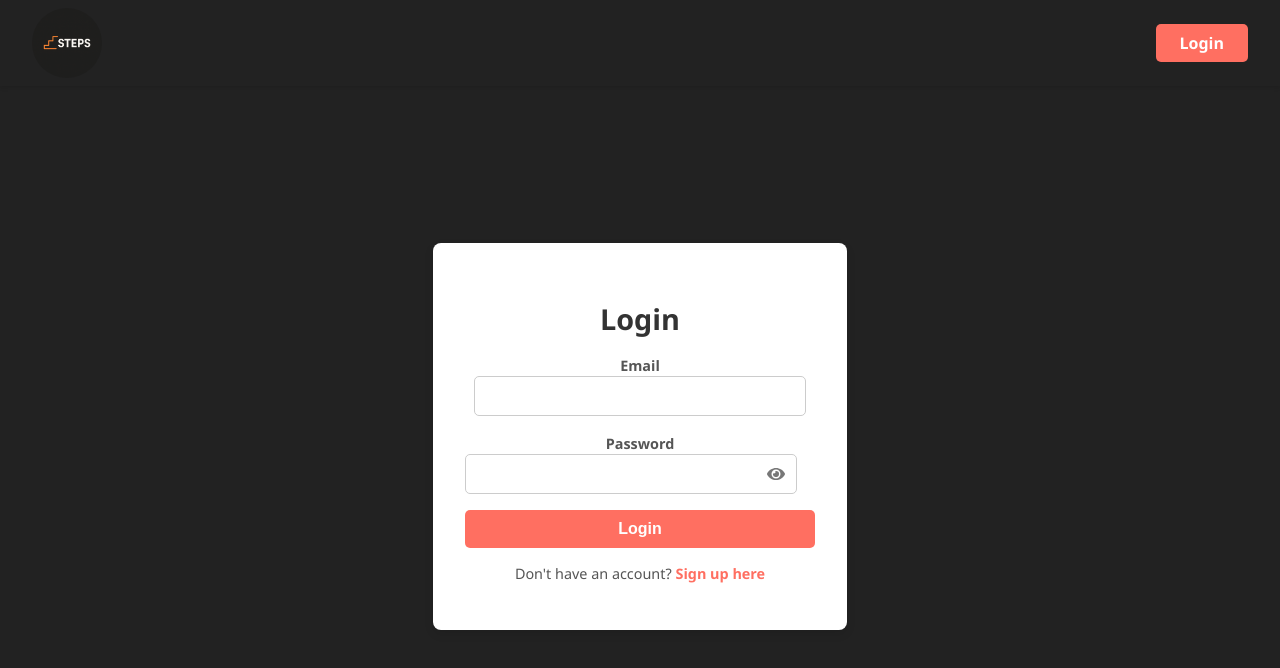
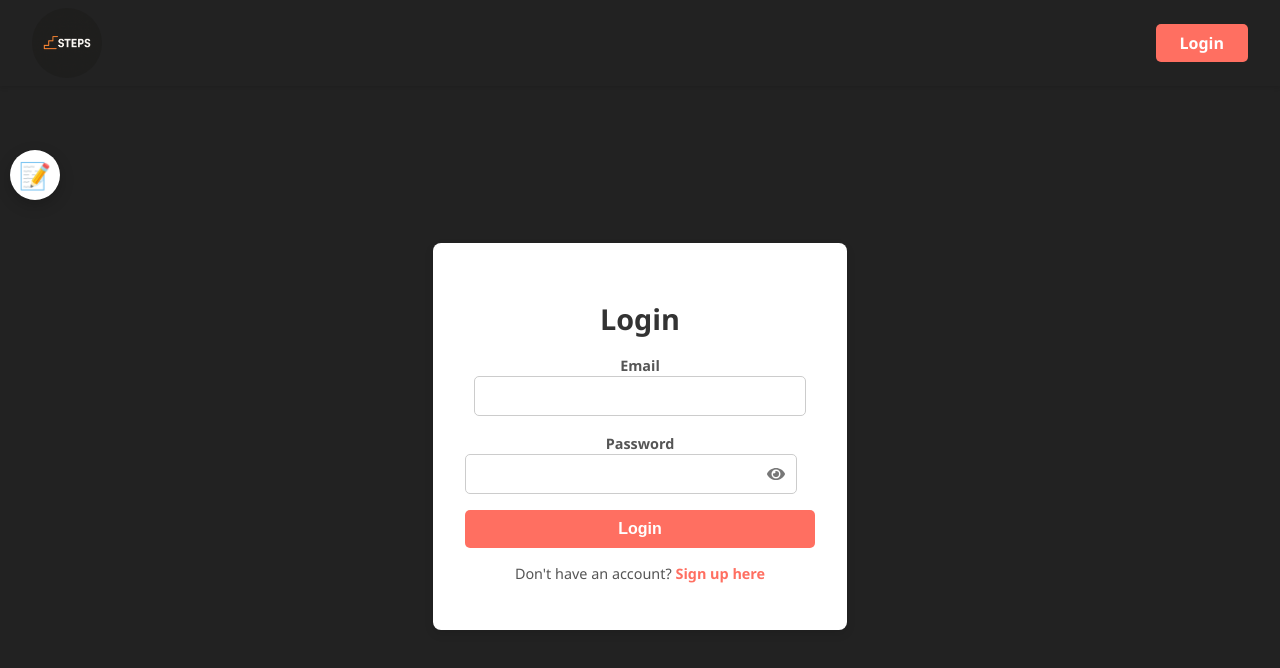
Before and after one commit to MarwenCode/progress, a React (Vite) app in the folder client/: page /login in a window 1280 px wide. Shown: the top 668 px of the page. Built offline with nearby package versions, Linux system fonts and the light colour scheme.

Commit message:
add floating button

```diff
--- a/client/package.json
+++ b/client/package.json
@@ -22,6 +22,7 @@
     "lottie-react": "^2.4.0",
     "react": "^18.3.1",
     "react-dom": "^18.3.1",
+    "react-draggable": "^4.4.6",
     "react-icons": "^5.4.0",
     "react-redux": "^9.2.0",
     "react-router-dom": "^7.0.2",
--- a/client/src/App.jsx
+++ b/client/src/App.jsx
@@ -1,4 +1,4 @@
-import React, { useEffect } from "react";
+import React, { useEffect, useState } from "react";
 import {
   BrowserRouter as Router,
   Routes,
@@ -16,8 +16,13 @@ import Navbar from "./components/navbar/Navbar";
 import Register from "./pages/register/Register";
 import Login from "./pages/login/Login";
 
+import FloatingButton from "./components/floatingButton/FloatingButton";
+import SideBar from "./components/sidebar/SideBar";
+
 function App() {
   const dispatch = useDispatch();
+  const [isOpen, setIsOpen] = useState(false);
+
   const token = useSelector((state) => state.user.token);
   const isAuthenticated = !!token;
 
@@ -31,6 +36,9 @@ function App() {
     <Router>
       <div className="container">
         <Navbar />
+        <FloatingButton onClick={() => setIsOpen(!isOpen)} />
+        {isOpen && <SideBar onClose={() => setIsOpen(false)} />}
+
         <Routes>
           {isAuthenticated ? (
             <>
--- /dev/null
+++ b/client/src/components/floatingButton/FloatingButton.jsx
@@ -0,0 +1,15 @@
+import React from "react";
+import Draggable from "react-draggable";
+import "./floatingButton.scss";
+
+const FloatingButton = ({ onClick }) => {
+  return (
+    <Draggable>
+      <div className="floating-button" onClick={onClick}>
+        📝
+      </div>
+    </Draggable>
+  );
+};
+
+export default FloatingButton;
--- /dev/null
+++ b/client/src/components/floatingButton/floatingButton.scss
@@ -0,0 +1,22 @@
+.floating-button {
+    position: fixed;
+    top: 150px;
+    left: 10px;
+    width: 50px;
+    height: 50px;
+    background-color: #fff;
+    border-radius: 50%;
+    box-shadow: 0 5px 15px rgba(0,0,0,0.2);
+    font-size: 26px;
+    display: flex;
+    align-items: center;
+    justify-content: center;
+    cursor: grab;
+    z-index: 9999;
+    transition: transform 0.2s;
+
+    &:active {
+      cursor: grabbing;
+      transform: scale(0.95);
+    }
+  }
--- /dev/null
+++ b/client/src/components/sidebar/SideBar.jsx
@@ -0,0 +1,43 @@
+import React, { useState } from "react";
+import "./sidebar.scss";
+
+const SideBar = ({ onClose }) => {
+  const [notes, setNotes] = useState([]);
+  const [input, setInput] = useState("");
+
+  const addNote = () => {
+    if (input.trim()) {
+      setNotes([...notes, input]);
+      setInput("");
+    }
+  };
+
+  const deleteNote = (index) => {
+    const updated = [...notes];
+    updated.splice(index, 1);
+    setNotes(updated);
+  };
+
+  return (
+    <div className="mobile-sidebar">
+      <button className="close-btn" onClick={onClose}>✖</button>
+      <textarea
+        value={input}
+        onChange={(e) => setInput(e.target.value)}
+        placeholder="Quick note..."
+      />
+      <button onClick={addNote}>Add</button>
+
+      <div className="notes-list">
+        {notes.map((note, index) => (
+          <div key={index} className="note">
+            <p>{note}</p>
+            <span onClick={() => deleteNote(index)}>✖</span>
+          </div>
+        ))}
+      </div>
+    </div>
+  );
+};
+
+export default SideBar;
--- /dev/null
+++ b/client/src/components/sidebar/sidebar.scss
@@ -0,0 +1,54 @@
+.mobile-sidebar {
+    position: fixed;
+    right: 20px;
+    top: 100px;
+    width: 280px;
+    background: #fff;
+    border-radius: 12px;
+    padding: 15px;
+    box-shadow: 0 6px 20px rgba(0,0,0,0.3);
+    z-index: 10000;
+    animation: slideIn 0.3s ease-out;
+
+    .close-btn {
+      background: transparent;
+      border: none;
+      font-size: 20px;
+      float: right;
+      cursor: pointer;
+    }
+
+    textarea {
+      width: 100%;
+      height: 70px;
+      resize: none;
+      margin-top: 10px;
+      padding: 8px;
+      font-size: 14px;
+    }
+
+    button {
+      margin-top: 8px;
+      width: 100%;
+      padding: 6px;
+    }
+
+    .note {
+      background: #f4f4f4;
+      padding: 6px;
+      margin-top: 6px;
+      display: flex;
+      justify-content: space-between;
+    }
+  }
+
+  @keyframes slideIn {
+    from {
+      transform: translateX(50%);
+      opacity: 0;
+    }
+    to {
+      transform: translateX(0);
+      opacity: 1;
+    }
+  }
```
Also changed, not shown: 1 other file (tests, documents, lock files or other folders).
